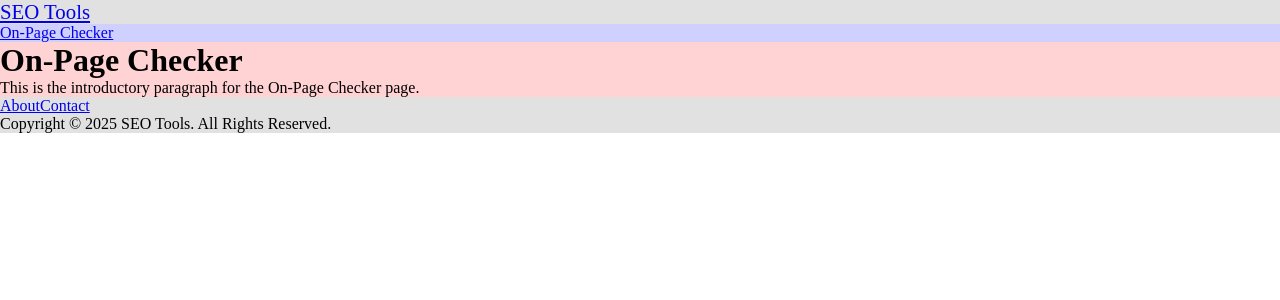
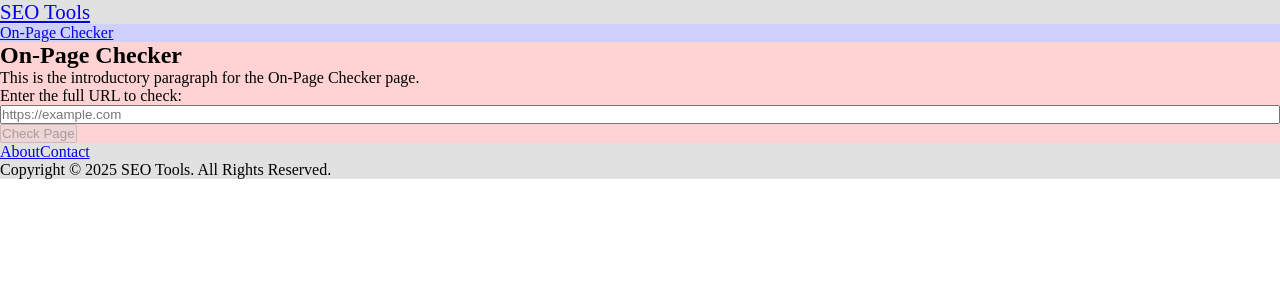
Before and after one commit to johnnyfwk/seo-tools, a Next.js app: page /on-page-checker in a window 1280 px wide. Shown: the top 300 px of the page. Built offline with nearby package versions, Linux system fonts and the light colour scheme.

Commit message:
Adding meta title checker.

```diff
--- /dev/null
+++ b/app/api/on-page-checker/route.js
@@ -0,0 +1,38 @@
+import * as cheerio from 'cheerio';
+
+export async function POST(req) {
+    try {
+        const { url } = await req.json();
+
+        const response = await fetch(url, {
+            headers: {
+                'User-Agent': 'Mozilla/5.0 (compatible; SEO-Checker/1.0)', // Mimic a browser request
+            }
+        });
+
+        if (!response.ok) {
+            return new Response(
+                JSON.stringify({ error: `Failed to fetch: ${response.status}` }),
+                { status: response.status }
+            );
+        }
+
+        const html = await response.text(); // Get the HTML content of the page
+        const $ = cheerio.load(html); // Load HTML into Cheerio for parsing
+
+        const metaTitle = $('title').text().trim();  // Extract the content of the <title> tag
+
+        return new Response(
+            JSON.stringify({ metaTitle }),
+            {
+                status: 200,
+                headers: { 'Content-Type': 'application/json' }
+            }
+        )
+    } catch (err) {
+        return new Response(
+            JSON.stringify({ error: err.message }),
+            { status: 500 }
+        );
+    }
+}
--- /dev/null
+++ b/app/clientPages/clientOnePageChecker.js
@@ -0,0 +1,134 @@
+'use client';
+import { useState } from "react";
+
+export default function ClientOnPageChecker() {
+    const [url, setUrl] = useState("");
+
+    const [isCheckingPage, setIsCheckingPage] = useState(false);
+    const [error, setError] = useState(null);
+
+    const [metaTitle, setMetaTitle] = useState(null);
+
+
+    async function handleCheckPage() {
+        setError(null);
+        setMetaTitle(null);
+
+        let input = url.trim();
+
+        if (!input.startsWith("http://") && !input.startsWith("https://")) {
+            input = "https://" + input;
+        }
+
+        // Validate URL
+        let validatedUrl;
+        try {
+            validatedUrl = new URL(input);
+            if (!validatedUrl.protocol.startsWith("http")) {
+                throw new Error("URL must start with http:// or https://");
+            }
+        } catch (err) {
+            setError("Please enter a valid URL (must start with http:// or https://).");
+            return;
+        }
+
+        setIsCheckingPage(true);
+
+        try {
+            const res = await fetch('/api/on-page-checker', {
+                method: "POST",
+                headers: { "Content-Type": "application/json" },
+                body: JSON.stringify({ url: validatedUrl.href }),
+            });
+
+            const data = await res.json();
+
+            if (data.error) {
+                setError(data.error);
+            } else {
+                setMetaTitle(data.metaTitle);
+            }
+
+            setIsCheckingPage(false);
+        } catch (err) {
+            setError("Something went wrong.");
+            setIsCheckingPage(false);
+        }
+    }
+
+    return (
+        <>
+            <section>
+                <h1>On-Page Checker</h1>
+
+                <p>This is the introductory paragraph for the On-Page Checker page.</p>
+
+                <form
+                    onSubmit={(e) => {
+                        e.preventDefault();
+                        handleCheckPage();
+                    }}
+                >
+                    <label htmlFor="url">Enter the full URL to check:</label>
+
+                    <br />
+
+                    <input
+                        type="url"
+                        name="url"
+                        id="url"
+                        value={url}
+                        onChange={(e) => setUrl(e.target.value)}
+                        placeholder="https://example.com"
+                        pattern="https://.*"
+                        required
+                        disabled={isCheckingPage}
+                        style={{width: '100%'}}
+                    />
+
+                    <br />
+
+                    <input
+                        type="submit"
+                        value="Check Page"
+                        disabled={!url || isCheckingPage}
+                    />
+                </form>
+            </section>
+
+            {isCheckingPage
+                ? <p>Fetching page data...</p>
+                : null
+            }
+
+            {error
+                ? <p className="error">{error}</p>
+                : null
+            }
+
+            {metaTitle === null
+                ? null
+                : <section>
+                    <h2>Meta Title</h2>
+                    {metaTitle
+                        ? <table>
+                            <thead>
+                                <tr>
+                                    <th scope="col" style={{ textAlign: 'left' }}>Text</th>
+                                    <th scope="col" style={{ textAlign: 'center' }}>Length</th>
+                                </tr>
+                            </thead>
+                            <tbody>
+                                <tr>
+                                    <td style={{ textAlign: 'left' }}>{metaTitle}</td>
+                                    <td style={{ textAlign: 'center' }} className={metaTitle.length <= 60 ? 'success' : 'error'}>{metaTitle.length}</td>
+                                </tr>
+                            </tbody>
+                        </table>
+                        : <p className="error">The page has no &lt;title&gt; tag or it is empty.</p>
+                    }
+                </section>
+            }
+        </>
+    )
+}
--- a/app/globals.css
+++ b/app/globals.css
@@ -4,7 +4,7 @@
     --light-grey: #e1e1e1;
     --red: #ff0000;
     --orange: #ff9900;
-    --green: #00ff1e;
+    --green: #00cd18;
     --light-pink: #ffd3d3;
     --light-blue: #d0d0ff;
 
@@ -20,6 +20,18 @@
     margin: 0;
     padding: 0;
     box-sizing: border-box;
+}
+
+.error {
+    color: var(--red);
+}
+
+.warning {
+    color: var(--warning);
+}
+
+.success {
+    color: var(--success);
 }
 
 body {
@@ -46,3 +58,14 @@ main {
 footer {
     background-color: var(--light-grey);
 }
+
+table {
+    border-collapse: collapse;
+}
+
+table,
+th,
+td {
+    border: 1px solid var(--black);
+    padding: 5px;
+}
--- a/app/on-page-checker/page.js
+++ b/app/on-page-checker/page.js
@@ -1,3 +1,5 @@
+import ClientOnPageChecker from "../clientPages/clientOnePageChecker";
+
 export const metadata = {
     title: "This is the meta title for the On-Page Checker page | SEO Tools",
     description: "This is the meta description for the On-Page Checker page.",
@@ -5,10 +7,6 @@ export const metadata = {
 
 export default function OnPageChecker() {
     return (
-        <div>
-            <h1>On-Page Checker</h1>
-
-            <p>This is the introductory paragraph for the On-Page Checker page.</p>
-        </div>
+        <ClientOnPageChecker />
     )
 }
--- a/package.json
+++ b/package.json
@@ -8,8 +8,9 @@
     "start": "next start"
   },
   "dependencies": {
+    "cheerio": "^1.1.2",
+    "next": "15.5.4",
     "react": "19.1.0",
-    "react-dom": "19.1.0",
-    "next": "15.5.4"
+    "react-dom": "19.1.0"
   }
 }
```
Also changed, not shown: 1 other file (tests, documents, lock files or other folders).
